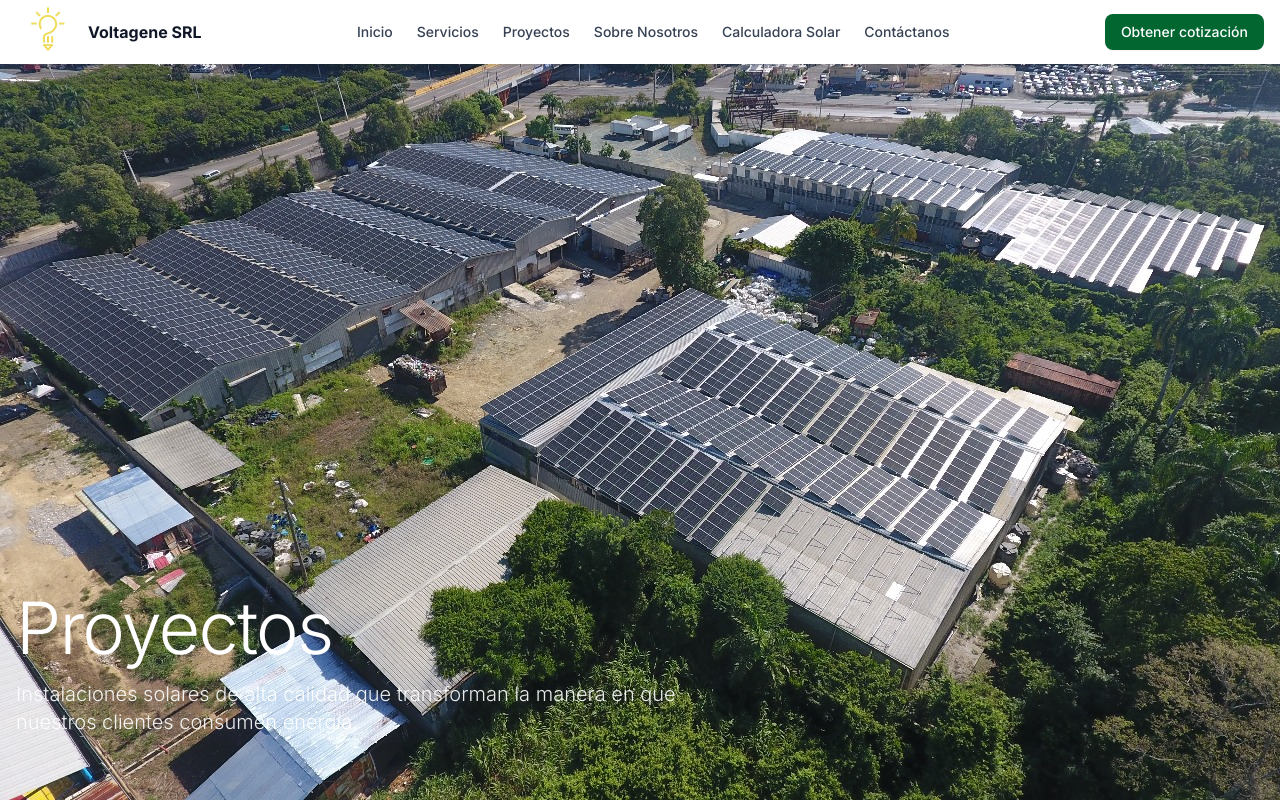
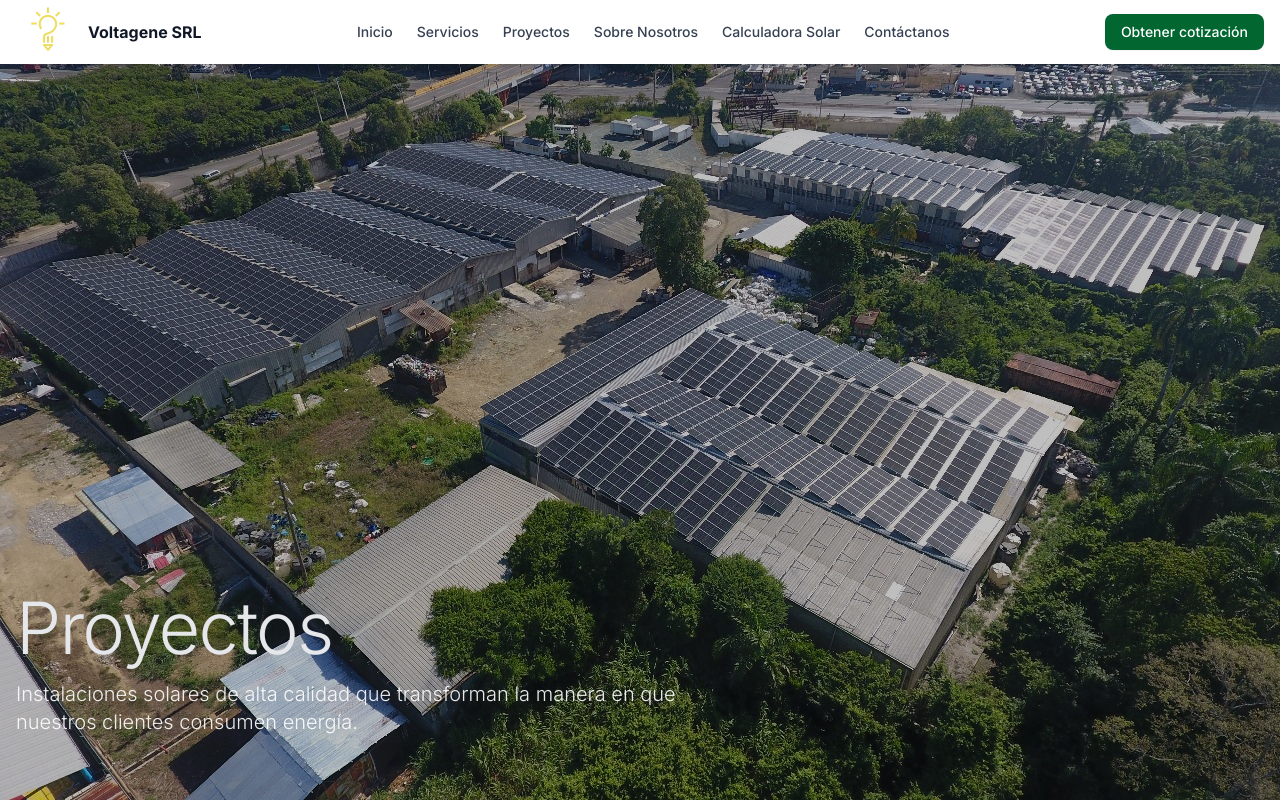
Before and after one commit to InuzDev/Voltagene-Landsite, a Next.js app: page /Projects in a window 1280 px wide. Shown: the top 802 px of the page. Built offline with nearby package versions, Linux system fonts and the light colour scheme.

Commit message:
Darker background to make text readable.

```diff
--- a/app/Projects/page.tsx
+++ b/app/Projects/page.tsx
@@ -7,9 +7,8 @@ import Link from 'next/link'
 export default function ProyectosPage() {
     return (
         <main className="bg-white text-zinc-900 min-h-screen">
-            {/* Hero Section */}
             <section className="relative w-full h-screen overflow-hidden">
-                <div className="absolute inset-0 bg-black/20 z-10">
+                {/* Imagen de fondo */}
                 <Image
                     src="/Industrial-installation.jpeg"
                     alt="Solar panels installation"
@@ -17,15 +16,19 @@ export default function ProyectosPage() {
                     className="object-cover"
                     priority
                 />
+
+                {/* Capa oscura encima de la imagen */}
+                <div className="absolute inset-0 bg-black/25 z-10" />
+
+                {/* Contenido encima de la capa oscura */}
                 <div className="relative z-20 container mx-auto px-4 h-full flex flex-col justify-end pb-16">
-                        <h1 className="text-5xl md:text-7xl font-light tracking-tight mb-4 text-white">
+                    <h1 className="text-5xl md:text-7xl font-light tracking-tight mb-4 text-gray-200">
                         Proyectos
                     </h1>
                     <p className="text-lg md:text-xl font-light max-w-2xl text-white/90">
                         Instalaciones solares de alta calidad que transforman la manera en que
                         nuestros clientes consumen energía.
                     </p>
-                    </div>
                 </div>
             </section>
 
```
Lines whose indentation alone changed are shown as unchanged.
